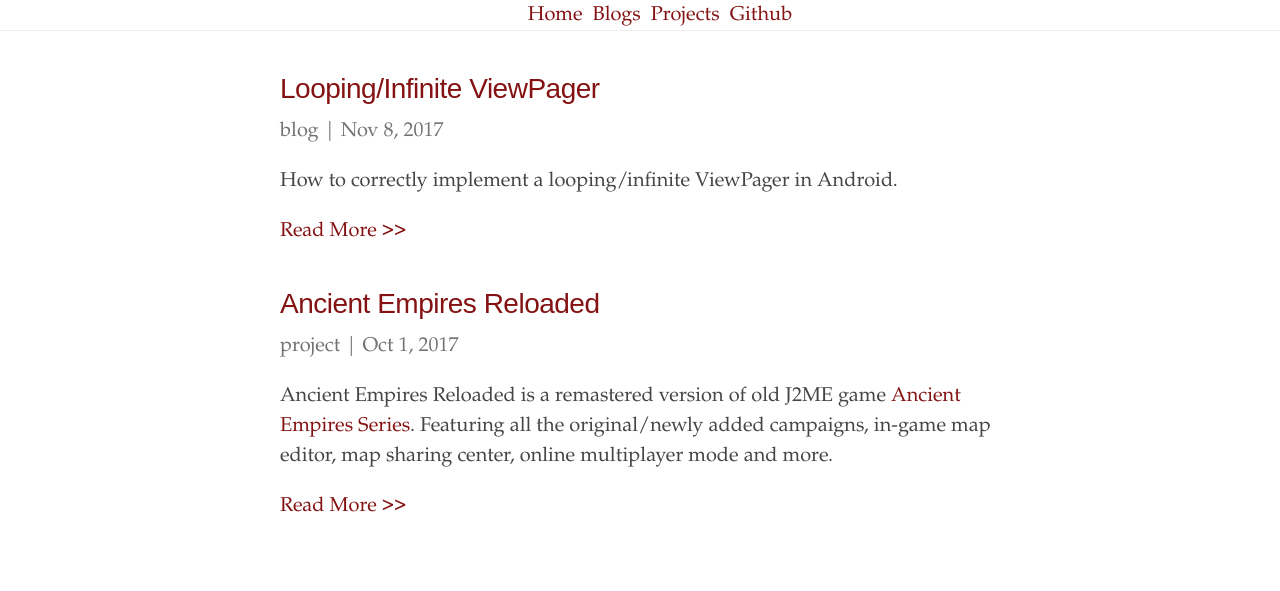
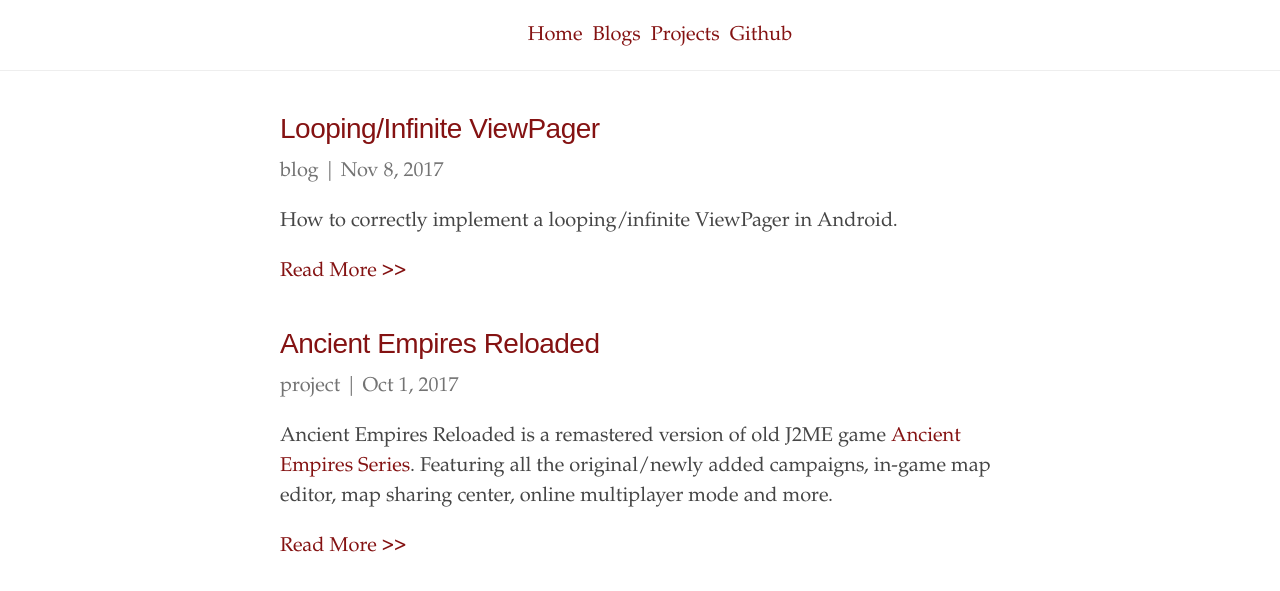
Before and after one commit to toyknight/toyknight.github.io, a Jekyll site: the page built from index.html, in a window 1280 px wide. Shown: the top 591 px of the page. Built offline with Jekyll 4.4.1, drawn with Linux system fonts in a browser that asks for light colours; nearby versions of some CDN libraries.

Commit message:
Update style.css

```diff
--- a/assets/css/style.css
+++ b/assets/css/style.css
@@ -58,9 +58,6 @@ body{
     margin-bottom:2rem;
     text-align:center;
     border-bottom:1px solid #eee
-}
-.main-header-nav {
-    margin: 0;
 }
 header.main-header ul li {
     display: inline-block;
```
